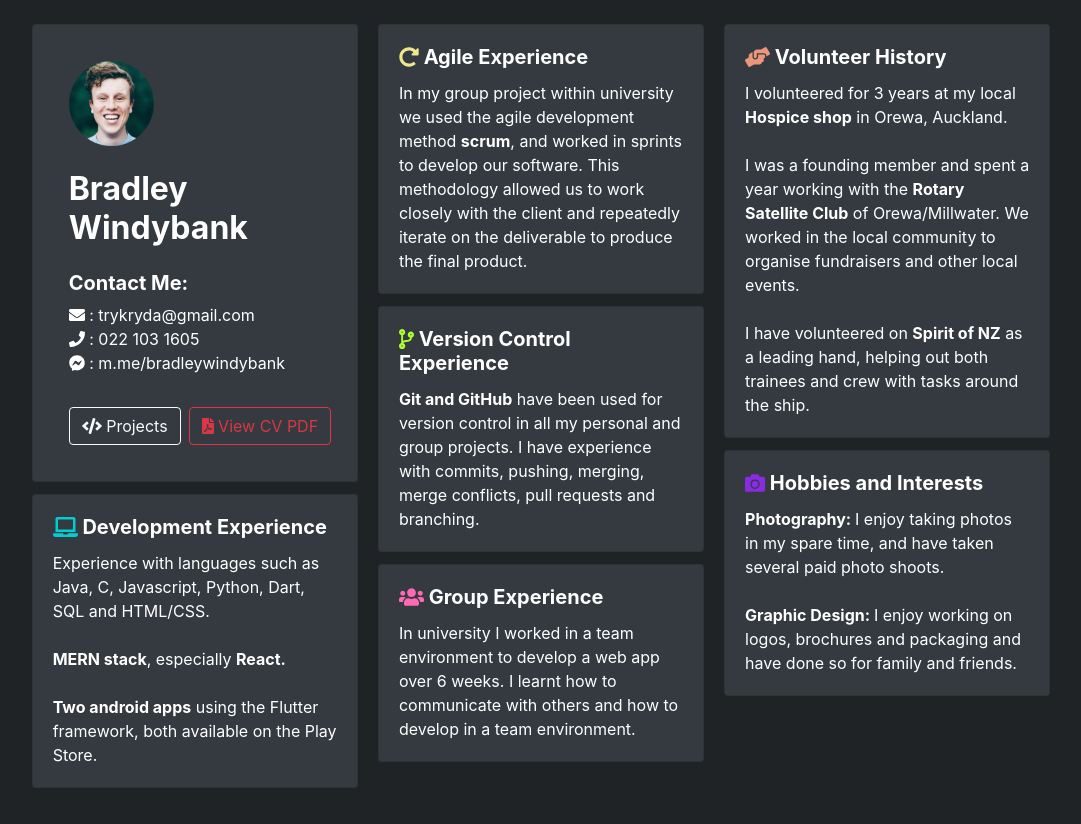
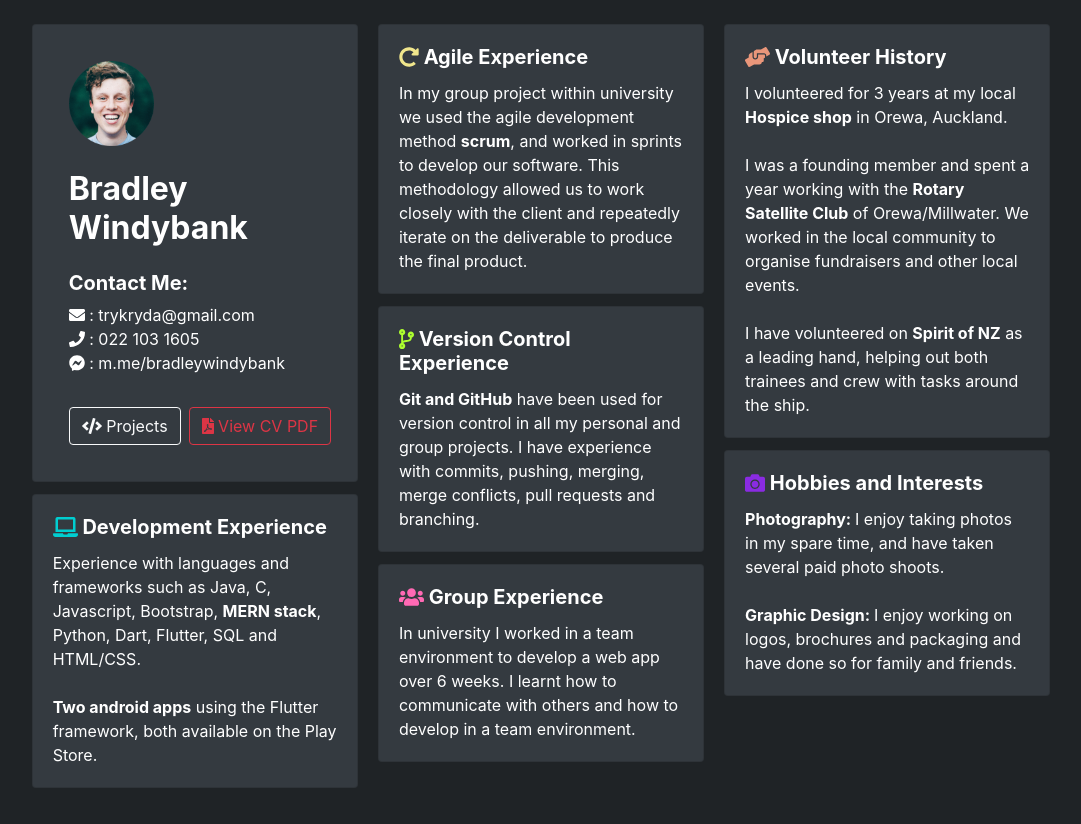
Before and after one commit to bradwindy/personal-site, a React (Create React App) app: page / in a window 1280 px wide. Shown: the whole page, without its empty margins (99-1180 px from the left). Built offline with nearby package versions, Linux system fonts and the light colour scheme.

Commit message:
Updated experience.

```diff
--- a/src/components/Home.jsx
+++ b/src/components/Home.jsx
@@ -49,9 +49,9 @@ class Home extends Component {
                                                                                                  color="darkturquoise"/> Development
                                         Experience</h5>
 
-                                    Experience with languages such as Java, C, Javascript, Python, Dart, SQL and
+                                    Experience with languages and frameworks such as Java, C, Javascript, Bootstrap, <b>MERN
+                                    stack</b>, Python, Dart, Flutter, SQL and
                                     HTML/CSS.<br/><br/>
-                                    <b>MERN stack</b>, especially <b>React.</b><br/><br/>
                                     <b>Two android apps</b> using the Flutter framework, both available on the Play
                                     Store.
 
```
